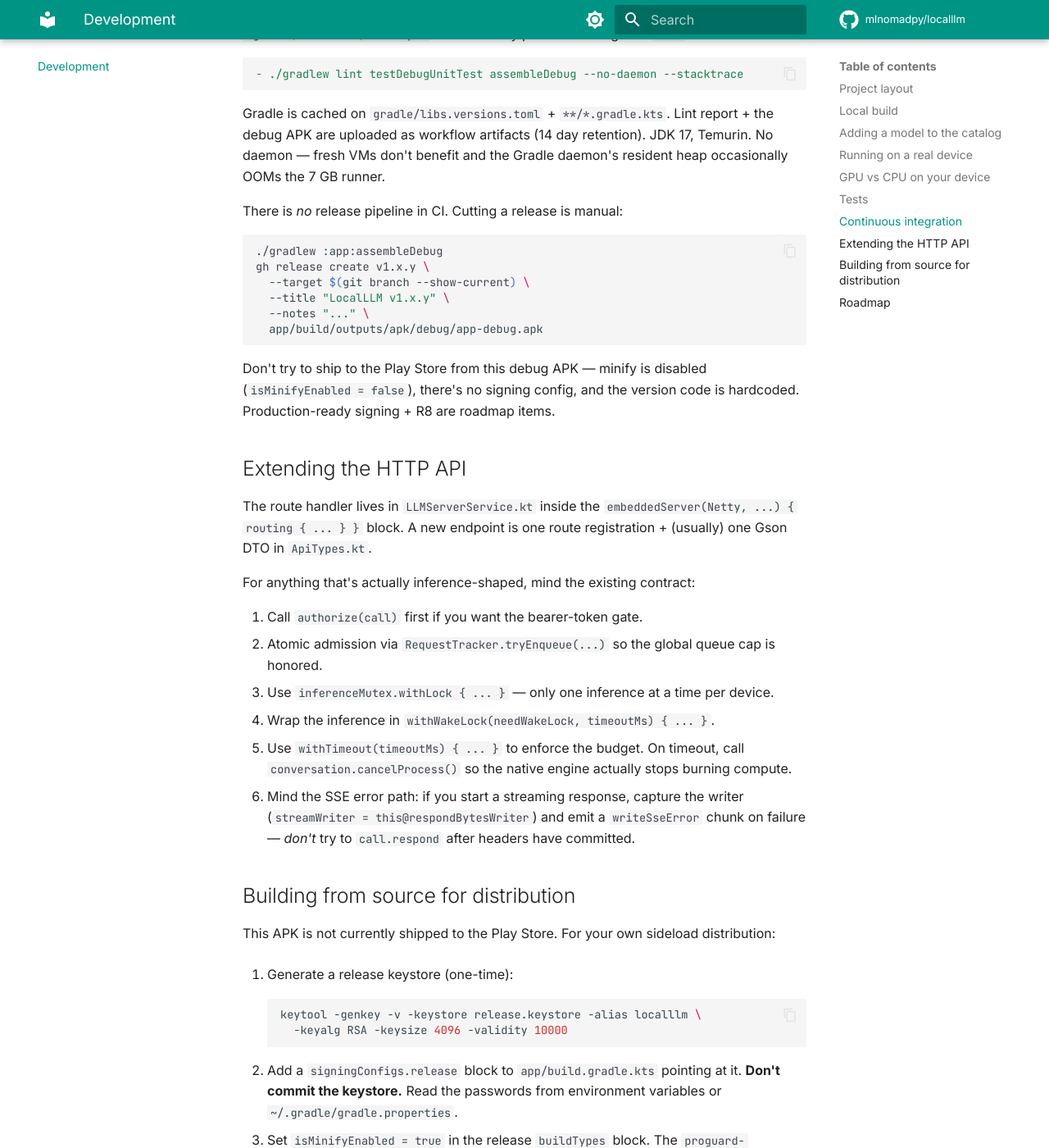
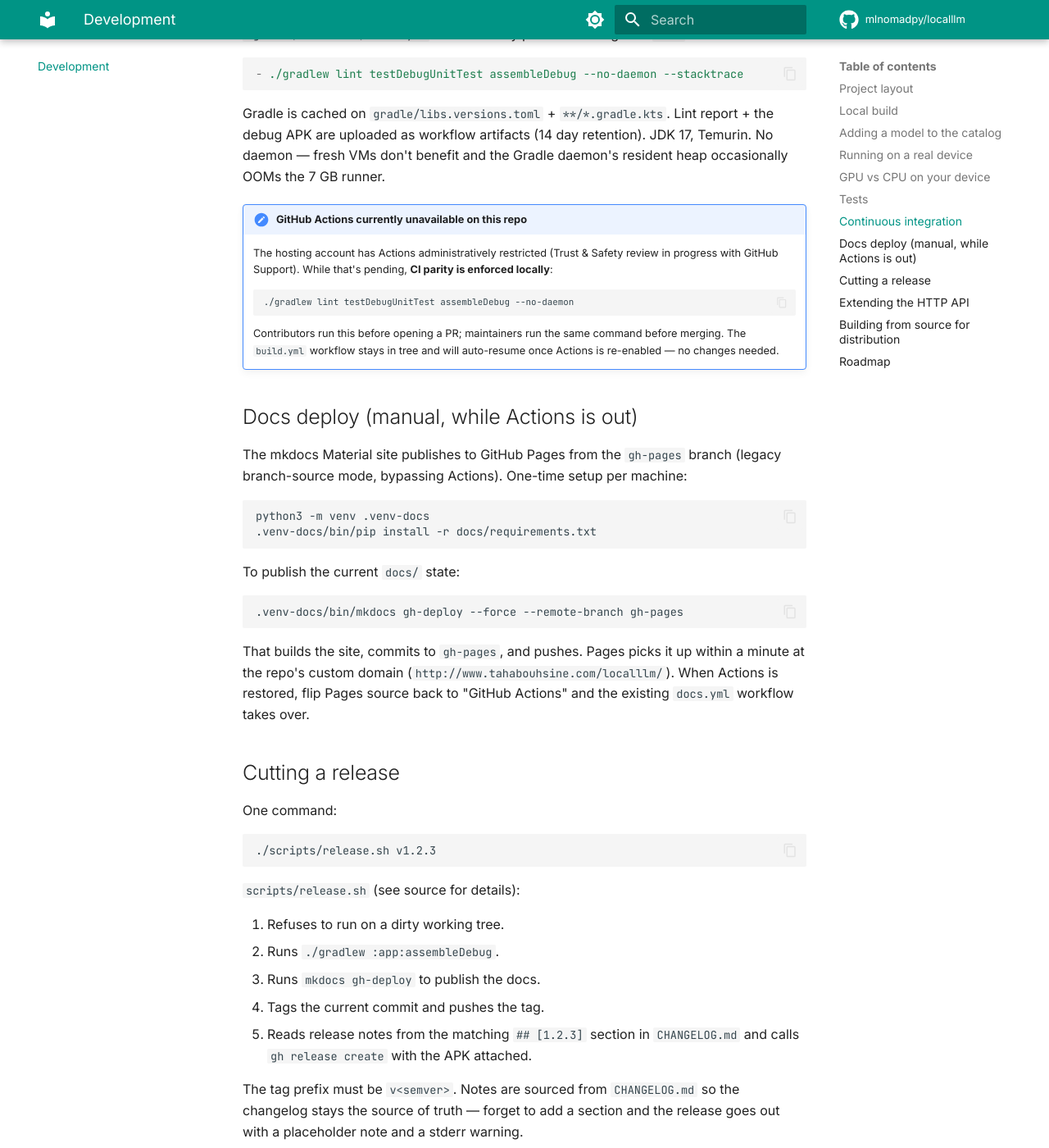
Before and after one commit to aileenvl/localllm, an MkDocs documentation site: the page built from docs/development.md, in a window 1280 px wide and 1400 px high, scrolled down 2924 px. Shown: the whole window at 82% size. Built offline with MkDocs 1.6.1 and Material for MkDocs 9.7.7, drawn with Linux system fonts in a browser that asks for light colours; comment, search, counter and statistics services are not loaded.

Commit message:
Document manual docs deploy + release flow in development.md
Spell out the GitHub-Actions-restricted state in a callout, with
the exact local CI invocation contributors should run before PRs.
Add a "Docs deploy (manual, while Actions is out)" section
explaining the mkdocs gh-deploy + gh-pages branch-source path, and
replace the multi-step manual release recipe with a single call to
./scripts/release.sh.

Co-Authored-By: Claude Opus 4.7 <noreply@anthropic.com>

````diff
--- a/docs/development.md
+++ b/docs/development.md
@@ -137,16 +137,65 @@ day retention). JDK 17, Temurin. No daemon — fresh VMs don't benefit
 and the Gradle daemon's resident heap occasionally OOMs the 7 GB
 runner.
 
-There is *no* release pipeline in CI. Cutting a release is manual:
+!!! note "GitHub Actions currently unavailable on this repo"
+    The hosting account has Actions administratively restricted
+    (Trust & Safety review in progress with GitHub Support). While
+    that's pending, **CI parity is enforced locally**:
+
+    ```bash
+    ./gradlew lint testDebugUnitTest assembleDebug --no-daemon
+    ```
+
+    Contributors run this before opening a PR; maintainers run the
+    same command before merging. The `build.yml` workflow stays in
+    tree and will auto-resume once Actions is re-enabled — no
+    changes needed.
+
+## Docs deploy (manual, while Actions is out)
+
+The mkdocs Material site publishes to GitHub Pages from the
+`gh-pages` branch (legacy branch-source mode, bypassing Actions).
+One-time setup per machine:
 
 ```bash
-./gradlew :app:assembleDebug
-gh release create v1.x.y \
-  --target $(git branch --show-current) \
-  --title "LocalLLM v1.x.y" \
-  --notes "..." \
-  app/build/outputs/apk/debug/app-debug.apk
+python3 -m venv .venv-docs
+.venv-docs/bin/pip install -r docs/requirements.txt
 ```
+
+To publish the current `docs/` state:
+
+```bash
+.venv-docs/bin/mkdocs gh-deploy --force --remote-branch gh-pages
+```
+
+That builds the site, commits to `gh-pages`, and pushes. Pages picks
+it up within a minute at the repo's custom domain
+(`http://www.tahabouhsine.com/localllm/`). When Actions is restored,
+flip Pages source back to "GitHub Actions" and the existing
+`docs.yml` workflow takes over.
+
+## Cutting a release
+
+One command:
+
+```bash
+./scripts/release.sh v1.2.3
+```
+
+`scripts/release.sh` (see source for details):
+
+1. Refuses to run on a dirty working tree.
+2. Runs `./gradlew :app:assembleDebug`.
+3. Runs `mkdocs gh-deploy` to publish the docs.
+4. Tags the current commit and pushes the tag.
+5. Reads release notes from the matching `## [1.2.3]` section in
+   `CHANGELOG.md` and calls `gh release create` with the APK
+   attached.
+
+The tag prefix must be `v<semver>`. Notes are sourced from
+`CHANGELOG.md` so the changelog stays the source of truth — forget
+to add a section and the release goes out with a placeholder note
+and a stderr warning.
 
 Don't try to ship to the Play Store from this debug APK — minify is
 disabled (`isMinifyEnabled = false`), there's no signing config, and
````
